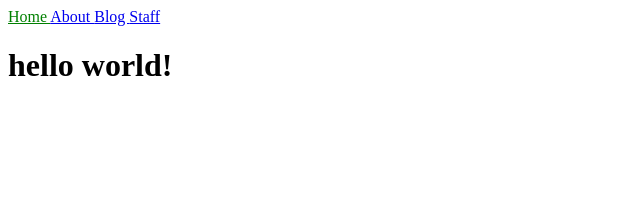
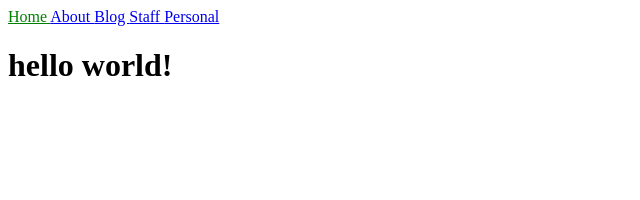
Before and after one commit to ines-sainz/ejercicio_03, a Jekyll site: the page built from index.html, in a window 1280 px wide. Shown: the top 200 px of the page, without its empty margins (0-640 px from the left). Built offline with Jekyll 4.4.1, drawn with Linux system fonts in a browser that asks for light colours.

Commit message:
Add Personal link to navigation

```diff
--- a/_data/navigation.yml
+++ b/_data/navigation.yml
@@ -6,3 +6,5 @@
   link: /blog.html
 - name: Staff
   link: /staff.html
+- name: Personal
+  link: /personal.html
```
